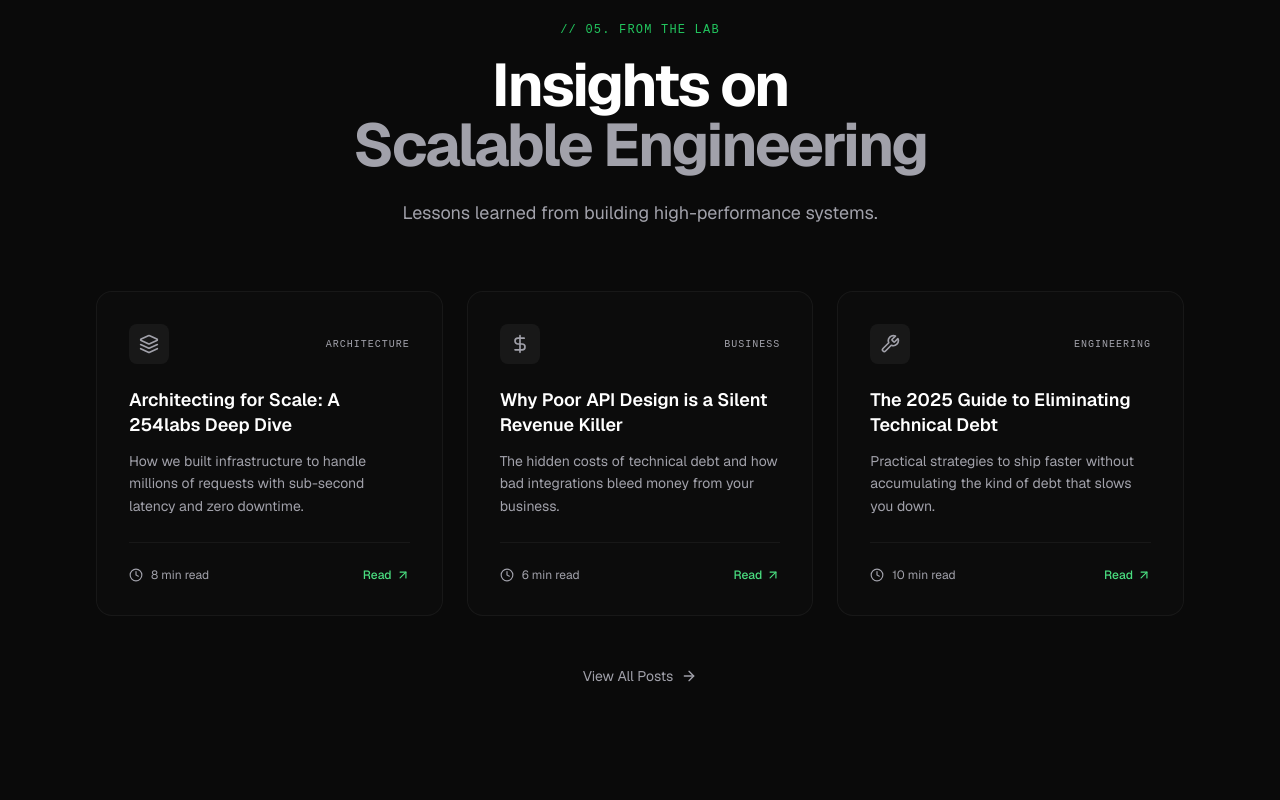
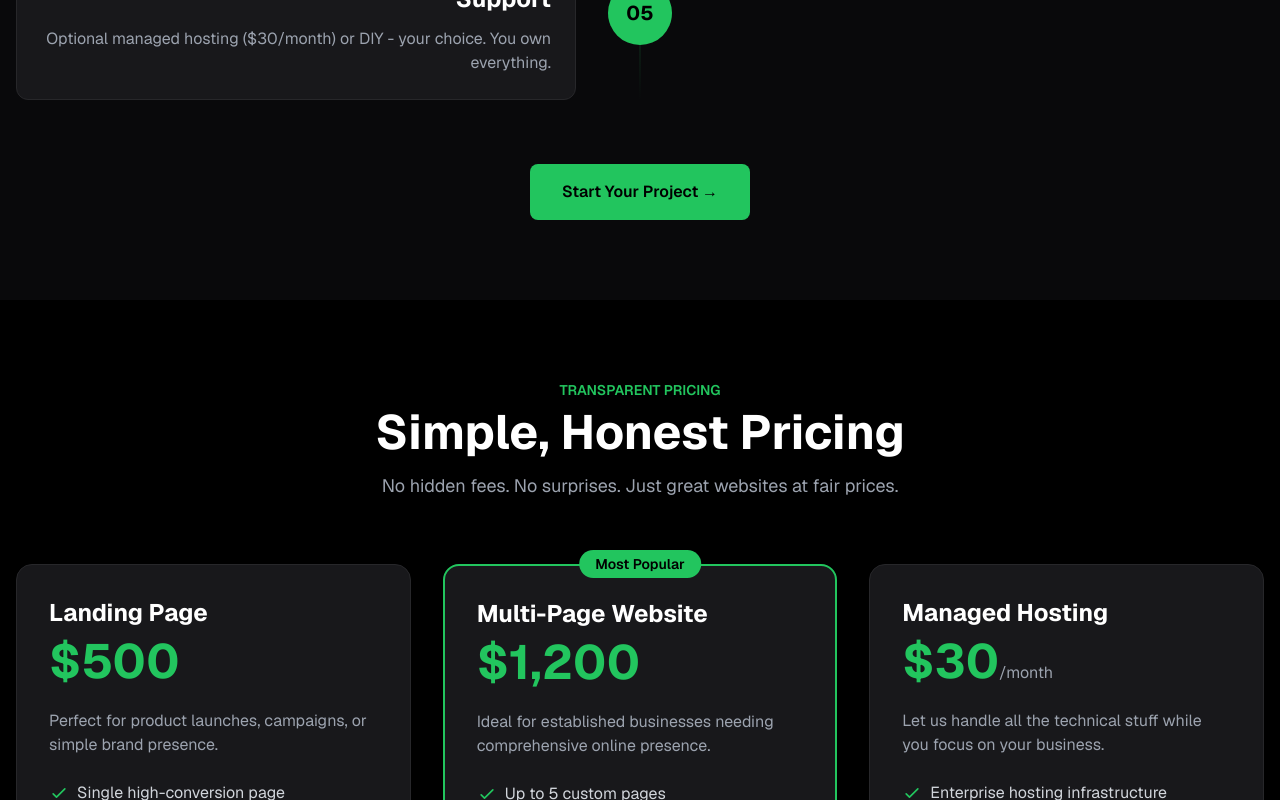
Before and after one commit to mwengamulinge/nodecosa-studio, a React (Vite) app: page / in a window 1280 px wide. Shown: the part 3792-4592 px from the top of the page. Built offline with nearby package versions, Linux system fonts and the light colour scheme; a web font is replaced by a local one.

Commit message:
Update App.jsx

```diff
--- a/src/App.jsx
+++ b/src/App.jsx
@@ -5,8 +5,11 @@ import Navbar from './components/Navbar'
 import Hero from './components/Hero'
 import Philosophy from './components/Philosophy'
 import Services from './components/Services'
+import HowItWorks from './components/HowItWorks'  // NEW
+import Pricing from './components/Pricing'        // NEW
 import FeaturedWork from './components/FeaturedWork'
 import Blog from './components/Blog'
+import FAQ from './components/FAQ'                // NEW
 import ContactForm from './components/ContactForm'
 import Footer from './components/Footer'
 import Preloader from './components/Preloader'
@@ -39,8 +42,11 @@ function HomePage() {
       <Hero />
       <Philosophy />
       <Services />
+      <HowItWorks />      {/* NEW - Add after Services */}
+      <Pricing />         {/* NEW - Add after HowItWorks */}
       <FeaturedWork />
       <Blog />
+      <FAQ />             {/* NEW - Add before ContactForm */}
       <ContactForm />
     </PageWrapper>
   )
```
